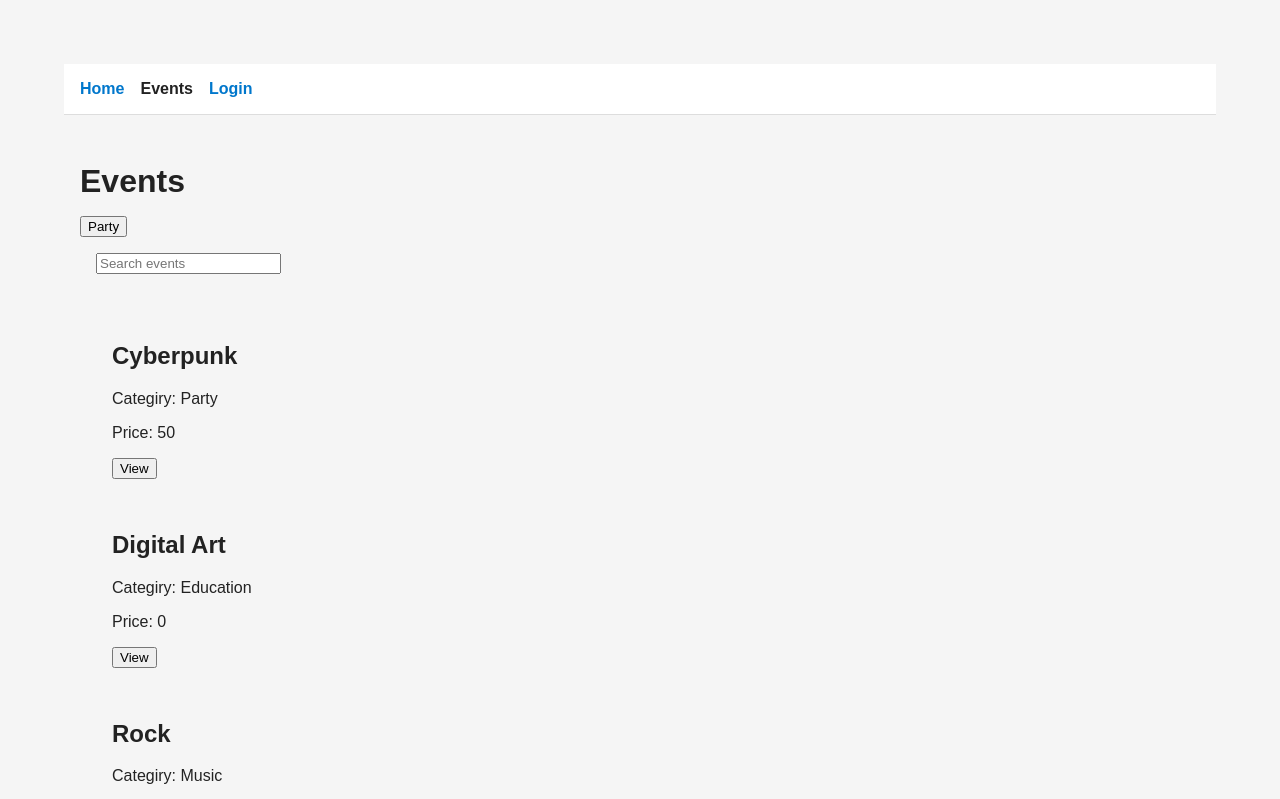
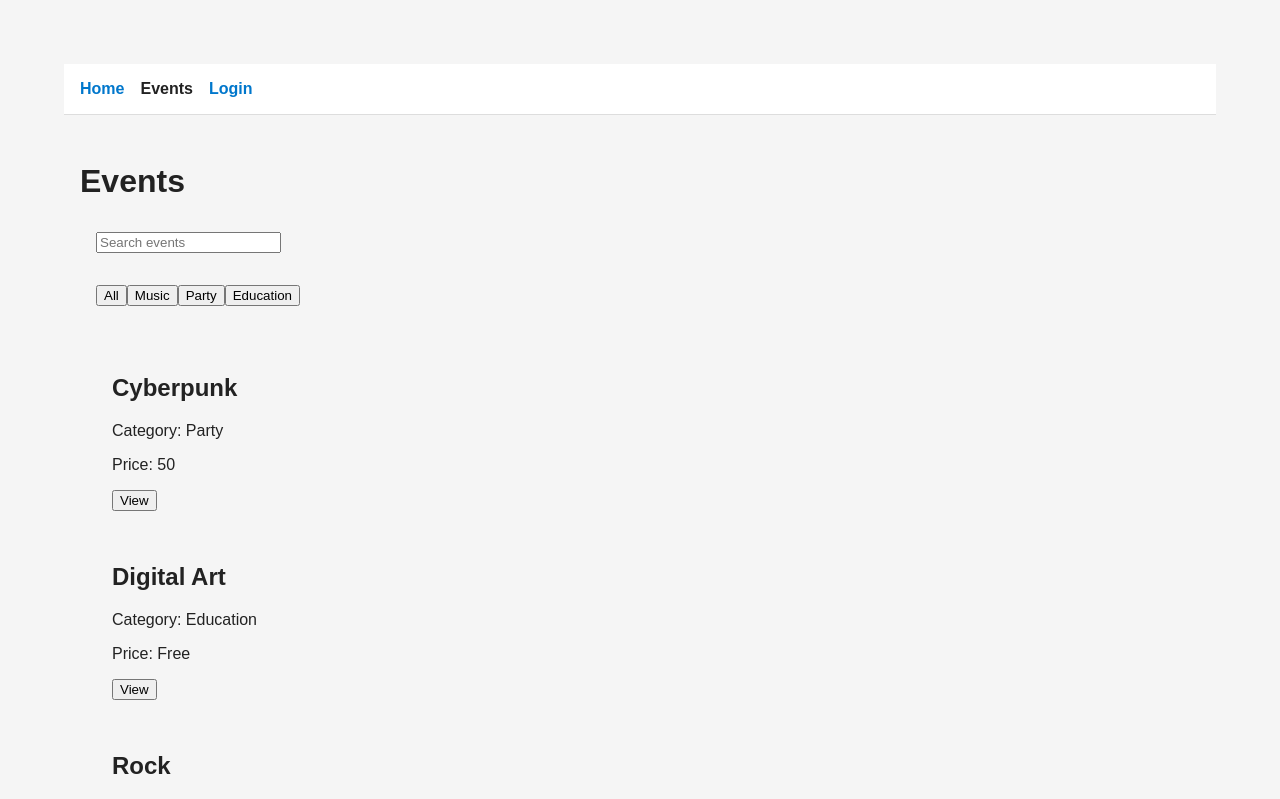
Before and after one commit to BlackSoul1337/reactviteproj, a React (Vite) app in the folder proj2_rvj/: page /events in a window 1280 px wide. Shown: the top 799 px of the page. Built offline with nearby package versions, Linux system fonts and the light colour scheme.

Commit message:
Add event detail page, update events page with category filters, useParams scare tactics  💀

```diff
--- a/proj2_rvj/index.html
+++ b/proj2_rvj/index.html
@@ -3,6 +3,7 @@
   <head>
     <meta charset="UTF-8" />
     <meta name="viewport" content="width=device-width, initial-scale=1.0" />
+    <link rel="icon" type="image/png" href="/proj2_rvj/public/logo.svg">
     <title>proj2_rvj</title>
   </head>
   <body>
--- /dev/null
+++ b/proj2_rvj/src/components/EventDetail.jsx
@@ -0,0 +1,27 @@
+import React from 'react'
+import { useNavigate, useParams } from 'react-router-dom'
+import { events } from '../data/events'
+
+function EventDetail() {
+
+    const navigate = useNavigate()
+    const { id } = useParams()
+    const event = events.find(e => e.id === Number(id)) // params в строки переводит, хоть бы кто то мне это сказал раньше
+
+    if (!event) {
+        return <h2>Not Found</h2>
+    }
+
+  return (
+    <div>
+        <h1>{event.title}</h1>
+        <p>Category: {event.category}</p>
+        <p>Description: {event.description}</p>
+        <p>Date: {event.date}</p>
+        <p>Price: {event.price === 0 ? "Free" : `${event.price}`}</p>
+        <button onClick={() => navigate("/events")}>Back</button>
+    </div>
+  )
+}
+
+export default EventDetail
--- a/proj2_rvj/src/pages/events.jsx
+++ b/proj2_rvj/src/pages/events.jsx
@@ -1,8 +1,10 @@
 import React, { useState } from 'react'
 import {events} from '../data/events'
+import { useNavigate } from 'react-router-dom'
 
 function Events() {
 
+    const navigate = useNavigate()
     const [searchData, setSearchData] = useState("")
     const [category, setCategory] = useState("All")
     const filteredEvents = events.filter((event) => {
@@ -13,17 +15,22 @@ function Events() {
   return (
     <div>
         <h1>Events</h1>
-        <button onClick={() => setCategory("Party")}>Party</button>
         <div>
             <input type="text" placeholder='Search events' value={searchData} onChange={(e) => setSearchData(e.target.value)} />
+        </div>
+        <div>
+            <button onClick={() => setCategory("All")}>All</button>
+            <button onClick={() => setCategory("Music")}>Music</button>
+            <button onClick={() => setCategory("Party")}>Party</button>
+            <button onClick={() => setCategory("Education")}>Education</button>
         </div>
         <div>
             {filteredEvents.map((event) => (
                 <div key={event.id}>
                     <h2>{event.title}</h2>
-                    <p>Categiry: {event.category}</p>
-                    <p>Price: {event.price}</p>
-                    <button>View</button>
+                    <p>Category: {event.category}</p>
+                    <p>Price: {event.price === 0 ? "Free" : `${event.price}`}</p>
+                    <button onClick={() => navigate(`/events/${event.id}`)}>View</button>
                 </div>
             ))}
         </div>
--- a/proj2_rvj/src/pages/home.jsx
+++ b/proj2_rvj/src/pages/home.jsx
@@ -1,6 +1,9 @@
 function Home() {
     return (
-        <div>HOME</div>
+        <div>
+            <h1>Home</h1>
+            <img src="https://i.pinimg.com/736x/51/7a/35/517a356b90effbf603ffbecf34e71e0d.jpg" width={500} height={500} />
+        </div>
     )
 }
 
--- a/proj2_rvj/src/pages/login.jsx
+++ b/proj2_rvj/src/pages/login.jsx
@@ -76,6 +76,10 @@ function Login() {
             />
             <button type="submit">delaem</button>
         </form>
+
+        <div>
+            <img src='https://avatars.mds.yandex.net/i?id=bcf2ef6fd8cee5ef58883591f7d83c2e01c19bc0-12753003-images-thumbs&n=13' />
+        </div>
     </div>
   )
 }
--- a/proj2_rvj/src/routes/AppRouter.jsx
+++ b/proj2_rvj/src/routes/AppRouter.jsx
@@ -6,6 +6,7 @@ import Profile from '../pages/profile'
 import PrivateRoute from './PrivateRoute'
 import MainLayout from '../layouts/MainLayout'
 import Events from '../pages/events'
+import EventDetail from '../components/EventDetail'
 
 //  23 seconds to midnight Font НА ПОТОМ
 
@@ -17,6 +18,7 @@ function AppRouter() {
           <Route index element={<Home />} />
           <Route path="/login" element={<Login/>} />
           <Route path="/events" element={<Events/>} />
+          <Route path="/events/:id" element={<EventDetail />} />
 
           <Route
               path="profile"
```
Also changed, not shown: proj2_rvj/src/pages/registration.jsx (added, +9 -0 lines), proj2_rvj/public/logo.svg (added).
